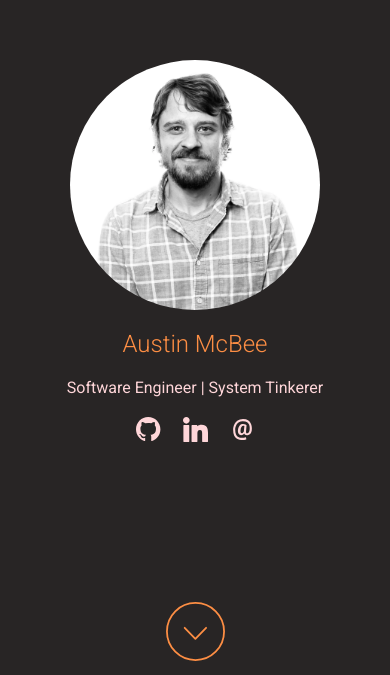
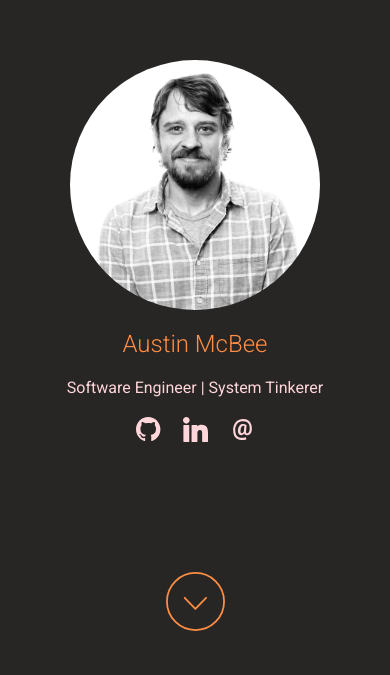
Before and after one commit to Jay-A-McBee/dyn-res, a Next.js app: page / in a window 390 px wide. Shown: the part 169-844 px from the top of the page. Built offline with nearby package versions, Linux system fonts and the light colour scheme.

Commit message:
move up mobile scroll button

```diff
--- a/src/components/about/about.module.scss
+++ b/src/components/about/about.module.scss
@@ -78,7 +78,7 @@
   justify-content: center;
   align-items: center;
   position: absolute;
-  bottom: 0;
+  bottom: 30px;
   padding-bottom: 10px;
 
 
```
